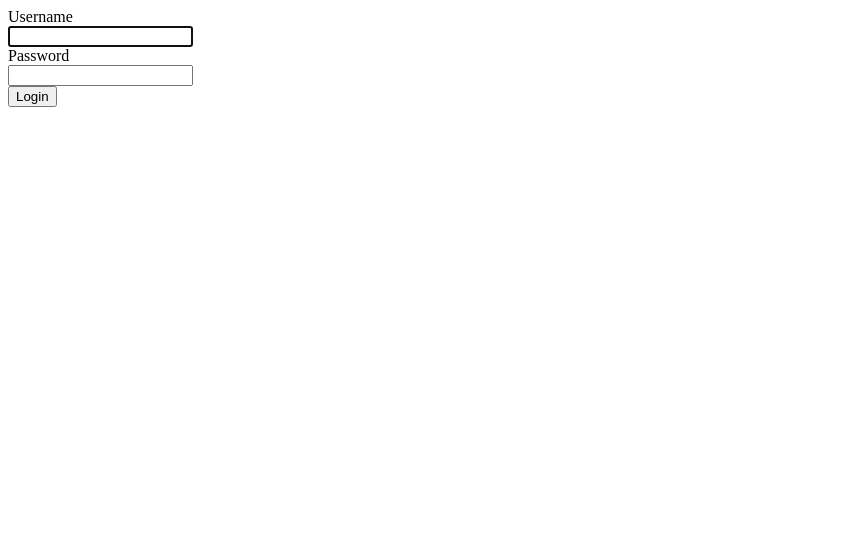
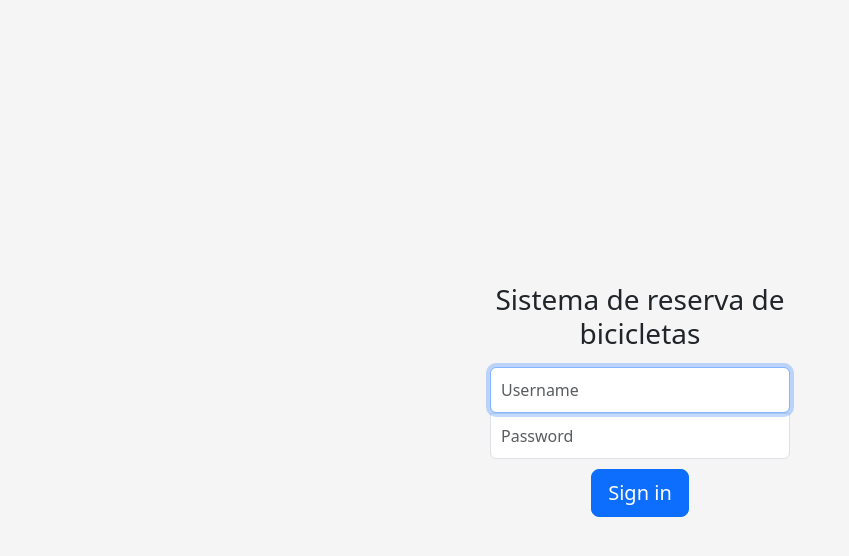
Before and after one commit to lucieneferri/bikereservation, a Django app: page /accounts/login/ in a window 1280 px wide. Shown: the top 556 px of the page, without its empty margins (0-849 px from the left). Run offline with Django 4.2, Linux system fonts and the light colour scheme.

Commit message:
adicionando bootstrap a pagina de logindo projeto

```diff
--- a/reservation/templates/home.html
+++ b/reservation/templates/home.html
@@ -1,3 +1,3 @@
-HOME
+<li class="nav-item"><a href="{% url 'logout' %}" class="nav-link">Sair</a></li>
 
-<li class="nav-item"><a href="{% url 'logout' %}" class="nav-link">Sair</a></li>
+    Página inicial - Em Construção
--- a/reservation/templates/registration/login.html
+++ b/reservation/templates/registration/login.html
@@ -1,25 +1,82 @@
-<form method="post">
-    {% csrf_token %}
-    <div class="form-group row">
-      <label for="email_address" class="col-md-4 col-form-label text-md-right">Username</label>
-      <div class="col-md-6">
-        <input type="text" id="email_address" class="form-control" name="username" required autofocus>
-      </div>
-    </div>
 
-    <div class="form-group row">
-      <label for="password" class="col-md-4 col-form-label text-md-right">Password</label>
-      <div class="col-md-6">
-        <input type="password" id="password" class="form-control" name="password" required>
-      </div>
-    </div>
+<!DOCTYPE html>
+<html lang="en">
+  <head>
+    <meta charset="utf-8">
+    <meta http-equiv="X-UA-Compatible" content="IE=edge">
+    <meta name="viewport" content="width=device-width, initial-scale=1">
+    <title>Spinning Class</title>
+    <link href="https://cdn.jsdelivr.net/npm/bootstrap@5.3.0-alpha1/dist/css/bootstrap.min.css" rel="stylesheet" integrity="sha384-GLhlTQ8iRABdZLl6O3oVMWSktQOp6b7In1Zl3/Jr59b6EGGoI1aFkw7cmDA6j6gD" crossorigin="anonymous">
+    <script src="https://cdn.jsdelivr.net/npm/bootstrap@5.3.0-alpha1/dist/js/bootstrap.bundle.min.js" integrity="sha384-w76AqPfDkMBDXo30jS1Sgez6pr3x5MlQ1ZAGC+nuZB+EYdgRZgiwxhTBTkF7CXvN" crossorigin="anonymous"></script>
 
-    <div class="col-md-6 offset-md-4">
-      <button type="submit" class="btn btn-primary">
-        Login
-      </button>
-    </div>
-    {% for k, v in form.errors.items %}
+  </head>
+  <body class="text-center">
+    <form method="post" class="form-signin">
+      <h1 class="h3 mb-3 font-weight-normal">Sistema de reserva de bicicletas</h1>
+      {% csrf_token %}
+      <input id="email_address" class="form-control" placeholder="Username" required="" autofocus="" type="text" name="username">
+      <input id="inputPassword" class="form-control" placeholder="Password" required="" type="password" name="password">
+      <button class="btn btn-lg btn-primary btn-block" type="submit">Sign in</button>
+      {% for k, v in form.errors.items %}
       {{ v }}
     {% endfor %}
-  </form>
+    </form>
+  </body>
+</html>
+
+<style>
+html,
+body {
+  height: 100%;
+}
+
+body {
+  display: -ms-flexbox;
+  display: -webkit-box;
+  display: flex;
+  -ms-flex-align: center;
+  -ms-flex-pack: center;
+  -webkit-box-align: center;
+  align-items: center;
+  -webkit-box-pack: center;
+  justify-content: center;
+  padding-top: 40px;
+  padding-bottom: 40px;
+  background-color: #f5f5f5;
+}
+
+.form-signin {
+  width: 100%;
+  max-width: 330px;
+  padding: 15px;
+  margin: 0 auto;
+}
+
+.form-signin .checkbox {
+  font-weight: 400;
+}
+
+.form-signin .form-control {
+  position: relative;
+  box-sizing: border-box;
+  height: auto;
+  padding: 10px;
+  font-size: 16px;
+}
+
+.form-signin .form-control:focus {
+  z-index: 2;
+}
+
+.form-signin input[type="email"] {
+  margin-bottom: -1px;
+  border-bottom-right-radius: 0;
+  border-bottom-left-radius: 0;
+}
+
+.form-signin input[type="password"] {
+  margin-bottom: 10px;
+  border-top-left-radius: 0;
+  border-top-right-radius: 0;
+}
+</style>
```
